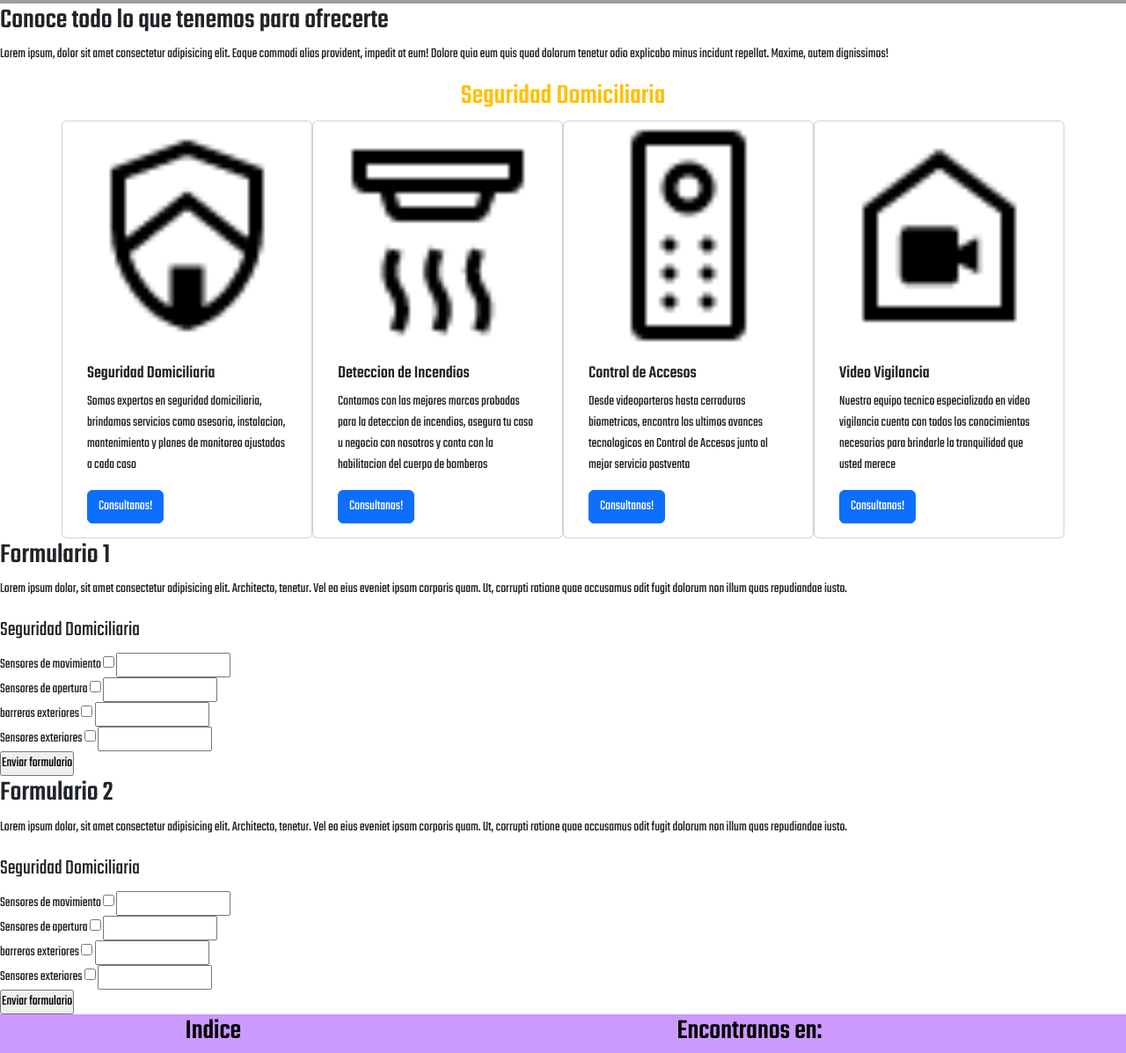
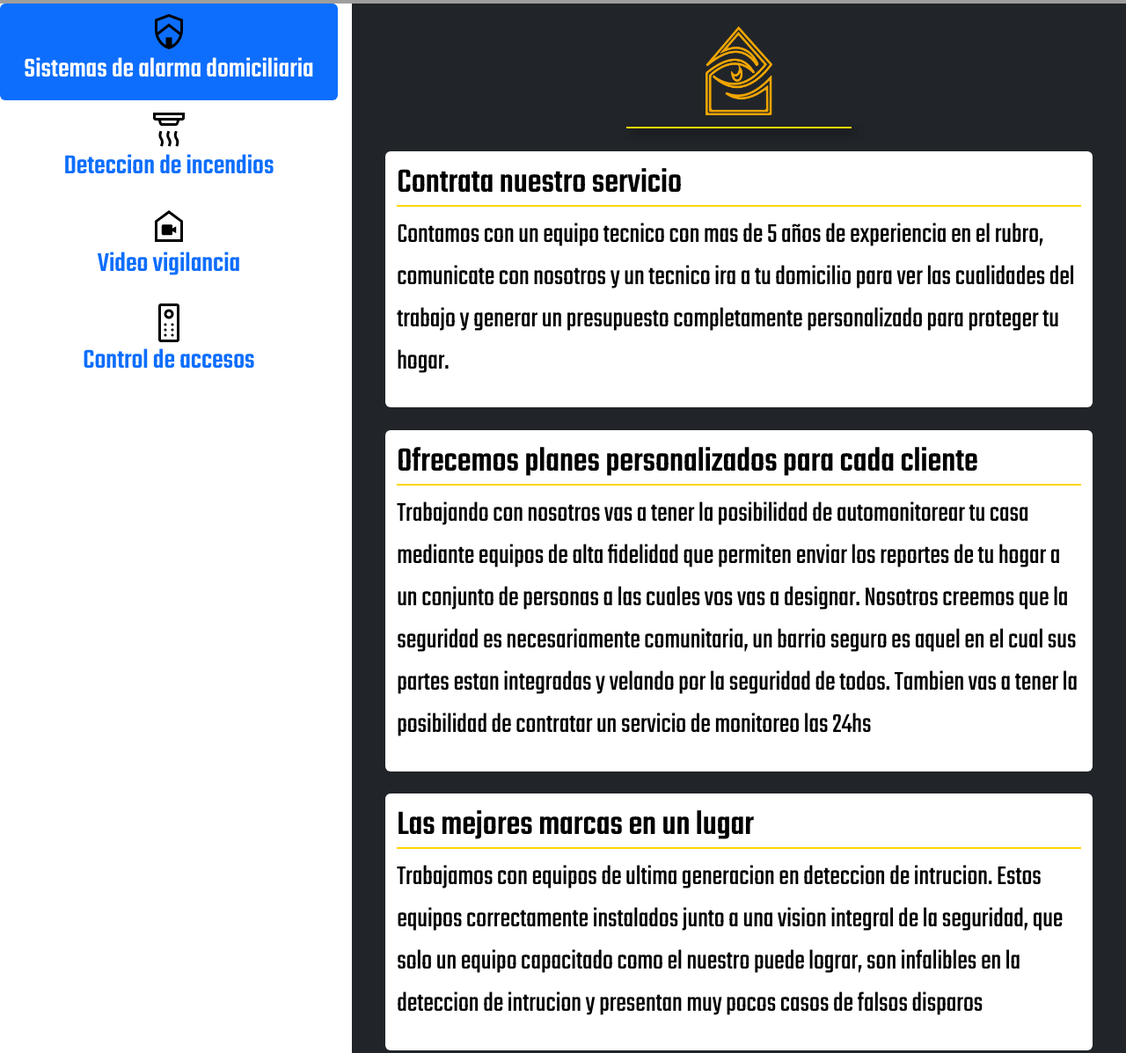
Before and after one commit to BornToBeSheep/pagina-web-seguridad, a website: page paginas/seguridad-domiciliaria.html in a window 1280 px wide. Shown: the part 598-1795 px from the top of the page at 88% size. Drawn offline with nearby package versions, Linux system fonts and the light colour scheme; grey boxes are pictures that could not be loaded.

Commit message:
Agrego contenido a seguridad domiciliaria, comienzo a trabajar con los titulos y algo de SEO

```diff
--- a/paginas/seguridad-domiciliaria.html
+++ b/paginas/seguridad-domiciliaria.html
@@ -4,6 +4,9 @@
     <meta charset="UTF-8">
     <meta http-equiv="X-UA-Compatible" content="IE=edge">
     <meta name="viewport" content="width=device-width, initial-scale=1.0">
+    <!-- SEO -->
+    <meta name="keywords" content="alarmas domiciliarias, Alarmas, seguridad, sistemas anti robo, seguridad domiciliaria, control, hogar, camaras, porteros, visores">
+    <meta name="description" content="Toda la seguridad para tu hogar en un lugar">
     <!-- Fuentes -->
     <link rel="preconnect" href="https://fonts.googleapis.com">
     <link rel="preconnect" href="https://fonts.gstatic.com" crossorigin>
@@ -56,127 +59,138 @@
             <p class="banner__parrafo">Asegura tu casa y volve a sentirte libre de disfrutarla</p>
             <button class="banner__button">Arma tu presupuesto</button>
         </section>
-        <section>
-            <div>
-                <div>
-                    <h2>Conoce todo lo que tenemos para ofrecerte</h2>
+
+        <div class="d-flex align-items-start">
+            <div class="nav flex-column nav-pills me-3" id="v-pills-tab" role="tablist" aria-orientation="vertical">
+                <button class="nav-link active button__content" id="v-pills-home-tab" data-bs-toggle="pill" data-bs-target="#v-pills-home" type="button" role="tab" aria-controls="v-pills-home" aria-selected="true">
+                    <img src="../recursos/icon__main/shield_with_house_FILL0_wght400_GRAD0_opsz48.png" alt="logo casa segura">
+                    <h2 class="button__span">Sistemas de alarma domiciliaria</h2>
+                </button>
+                <button class="nav-link button__content" id="v-pills-profile-tab" data-bs-toggle="pill" data-bs-target="#v-pills-profile" type="button" role="tab" aria-controls="v-pills-profile"  aria-selected="false">
+                    <img src="../recursos/icon__main/detector_smoke_FILL0_wght400_GRAD0_opsz48.png">
+                    <h2 class="button__span">Deteccion de incendios</h2>
+                </button>
+                </button>
+                <button class="nav-link" id="v-pills-messages-tab" data-bs-toggle="pill" data-bs-target="#v-pills-messages" type="button" role="tab" aria-controls="v-pills-messages" aria-selected="false">
+                    <img src="../recursos/icon__main/camera_indoor_FILL0_wght400_GRAD0_opsz48.png">
+                    <h2 class="button__span">Video vigilancia</h2>
+                </button>
+                </button>
+                <button class="nav-link" id="v-pills-settings-tab" data-bs-toggle="pill" data-bs-target="#v-pills-settings" type="button" role="tab" aria-controls="v-pills-settings" aria-selected="false">
+                    <img src="../recursos/icon__main/remote_gen_FILL0_wght400_GRAD0_opsz48.png">
+                    <h2 class="button__span">Control de accesos</h2>
+                </button>
             </div>
-                <div>
-                    <p>Lorem ipsum, dolor sit amet consectetur adipisicing elit. Eaque commodi alias provident, impedit at eum! Dolore quia eum quis quod dolorum tenetur odio explicabo minus incidunt repellat. Maxime, autem dignissimos!</p>
+            <div class="tab-content" id="v-pills-tabContent">
+                <section class="tab-pane fade show active info__section" id="v-pills-home" role="tabpanel" aria-labelledby="v-pills-home-tab">
+
+                    <article class="section__article">
+                        <div class="article__content">
+                            <div class="article__header">
+                                <img class="article__img" src="../recursos/logo-amarillo.png">
+                                <div class="break-line mx-auto"></div>
+                            </div>
+                            <div class="article__card rounded">
+                                <h4 class="article__subtitle">Contrata nuestro servicio</h4>
+                                <p class="article__parraf">
+                                        Contamos con un equipo tecnico con mas de 5 años de experiencia en el rubro, comunicate con nosotros y un tecnico ira a tu domicilio para ver las cualidades del trabajo y generar un presupuesto completamente personalizado para proteger tu hogar.
+                                </p>
                             </div>
                         </div>
-        </section>
-
-
-        <section class="container">
-            <h2 class="section__tittle text-center text-warning">Seguridad Domiciliaria</h2>
-            <div class="row ">
-                <div class="card col-lg-3 col-sm-6 col-xs-12">
-                    <img src="../recursos/icon__main/shield_with_house_FILL0_wght400_GRAD0_opsz48.png" class="card-img-top tarjeta__imagen" alt="Seguridad Domiciliaria">
-                    <div class="card-body">
-                        <h5 class="card-title">Seguridad Domiciliaria</h5>
-                        <p class="card-text">Somos expertos en seguridad domiciliaria, brindamos servicios como asesoria, instalacion, mantenimiento y planes de monitoreo ajustados a cada caso</p>
-                        <a href="#" class="btn btn-primary">Consultanos!</a>
+                        <div class="article__content">
+                            <div class="article__card rounded">
+                                <h4 class="article__subtitle">Ofrecemos planes personalizados para cada cliente</h4>
+                                <p class="article__parraf">
+                                    Trabajando con nosotros vas a tener la posibilidad de automonitorear tu casa mediante equipos de alta fidelidad que permiten enviar los reportes de tu hogar a un conjunto de personas a las cuales vos vas a designar. Nosotros creemos que la seguridad es necesariamente comunitaria, un barrio seguro es aquel en el cual sus partes estan integradas y velando por la seguridad de todos.
+                                    Tambien vas a tener la posibilidad de contratar un servicio de monitoreo las 24hs
+                                </p>
                             </div>
                         </div>
-                <div class="card col-lg-3 col-sm-6 col-xs-12">
-                    <img src="../recursos/icon__main/detector_smoke_FILL0_wght400_GRAD0_opsz48.png" class="card-img-top tarjeta__imagen" alt="Alarmas contra incendios">
-                    <div class="card-body">
-                        <h5 class="card-title">Deteccion de Incendios</h5>
-                        <p class="card-text">Contamos con las mejores marcas probadas para la deteccion de incendios, asegura tu casa u negocio con nosotros y conta con la habilitacion del cuerpo de bomberos</p>
-                        <a href="#" class="btn btn-primary">Consultanos!</a>
+                        <div class="article__content">
+                            <div class="article__card rounded">
+                                <h4 class="article__subtitle">Las mejores marcas en un lugar</h4>
+                                <p class="article__parraf">Trabajamos con equipos de ultima generacion en deteccion de intrucion. Estos equipos correctamente instalados junto a una vision integral de la seguridad, que solo un equipo capacitado como el nuestro puede lograr, son infalibles en la deteccion de intrucion y presentan muy pocos casos de falsos disparos</p>
                             </div>
                         </div>
-                <div class="card col-lg-3 col-sm-6 col-xs-12">
-                    <img src="../recursos/icon__main/remote_gen_FILL0_wght400_GRAD0_opsz48.png" class="card-img-top tarjeta__imagen" alt="Seguridad Domiciliaria">
-                    <div class="card-body">
-                        <h5 class="card-title">Control de Accesos</h5>
-                        <p class="card-text">Desde videoporteros hasta cerraduras biometricas, encontra los ultimos avances tecnologicos en Control de Accesos junto al mejor servicio postventa</p>
-                        <a href="#" class="btn btn-primary">Consultanos!</a>
+                    </article>
+                </section>
+                <section class="tab-pane fade" id="v-pills-profile" role="tabpanel" aria-labelledby="v-pills-profile-tab">
+                    <!-- Comienzo del articulo "Deteccion de incendios" -->
+                    <article class="section__article">
+                        <div class="article__content">
+                            <div class="article__header">
+                                <img class="article__img" src="../recursos/logo-amarillo.png">
+                                <div class="break-line mx-auto"></div>
+                            </div>
+                            <div class="article__card rounded">
+                                <h4 class="article__subtitle">Deteccion de gases</h4>
+                                <p class="article__parraf">
+                                Nuestros servicios incluyen la posibilidad de incluir sensores de gases tales como el dioxido de carbono, el gas natural y el gas envasado. La importancia de contar con estos equipos en tu hogar creemos que es crucial
+                                </p>
                             </div>
                         </div>
-                <div class="card col-lg-3 col-sm-6 col-xs-12">
-                    <img src="../recursos/icon__main/camera_indoor_FILL0_wght400_GRAD0_opsz48.png" class="card-img-top tarjeta__imagen" alt="Seguridad Domiciliaria">
-                    <div class="card-body">
-                        <h5 class="card-title">Video Vigilancia</h5>
-                        <p class="card-text">Nuestro equipo tecnico especializado en video vigilancia cuenta con todos los conocimientos necesarios para brindarle la tranquilidad que usted merece</p>
-                        <a href="#" class="btn btn-primary">Consultanos!</a>
+                        <div class="article__content">
+                            <div class="article__card rounded">
+                                <h4 class="article__subtitle">Sensores de humo</h4>
+                                <p class="article__parraf">
+                                los modelos de detectores con los que trabajamos usan una fuente de luz LED infrarroja y un fotodiodo de silicona para medir la luz en una cámara. Una delgada pantalla cubre la cámara para reducir la acumulación de polvo, y así minimizar las falsas alarmas. Durante un incendio, las partículas de humo reflejan la
+                                luz en el fotodiodo. Cuando las mediciones del fotodiodo superan el umbral de alarma, el detector emite una señal que indica la presencia de una condición de alarma.
+                                </p>
+                            </div>
+                        </div>
+                    </article>
+                </section>
+                <div class="tab-pane fade" id="v-pills-messages" role="tabpanel" aria-labelledby="v-pills-messages-tab">
+                    <article class="section__article">
+                        <div class="article__content">
+                            <div class="article__header">
+                                <img class="article__img" src="../recursos/logo-amarillo.png">
+                                <div class="break-line mx-auto"></div>
+                            </div>
+                            <div class="article__card rounded">
+                                <h4 class="article__subtitle">Video vigilancia</h4>
+                                <p class="article__parraf">
+                                Nuestro equipo especializado en video vigilancia esta constantemente capacitandose y conociendo los principales productos que se ofrecen en el mercado. Esta pasion nos pone un paso adelante de toda la competencia ya que nos permite realizar instalaciones que brindan una seguridad superior como por ejemplo sistemas que incorporen reconocimiento de patentes
+                                </p>
+                            </div>
+                        </div>
+                        <div class="article__content">
+                            <div class="article__card rounded">
+                                <h4 class="article__subtitle">Equipos full color y vision nocturna</h4>
+                                <p class="article__parraf">
+                                Trabajamos con las principales marcas mundiales del sector, ello nos brinda la posibilidad de llevarles los productos de mayor tecnologia y brindar un servicio excelente
+                                </p>
+                            </div>
+                        </div>
+                    </article>
+                </div>
+                <div class="tab-pane fade" id="v-pills-settings" role="tabpanel" aria-labelledby="v-pills-settings-tab">
+                    <article class="section__article">
+                        <div class="article__content">
+                            <div class="article__header">
+                                <img class="article__img" src="../recursos/logo-amarillo.png">
+                                <div class="break-line mx-auto"></div>
+                            </div>
+                            <div class="article__card rounded">
+                                <h4 class="article__subtitle">video porteros</h4>
+                                <p class="article__parraf">
+                                Trabajamos con equipos con excelente definicion que permiten el reconocimiento de rostros de forma segura. La conectividad de estos elementos permite visualizar a traves de tu celular o tablet el exterior de tu hogar, tambien esta la opcion de integrar al sistema monitores fijos.
+                                </p>
+                            </div>
+                        </div>
+                        <div class="article__content">
+                            <div class="article__card rounded">
+                                <h4 class="article__subtitle">Ingresa a tu hogar de forma inteligente</h4>
+                                <p class="article__parraf">
+                                Las entraderas son el tipo de asalto mas denunciado del pais por eso creemos que la integracion de elementos de seguridad contribuyen a la proteccion esencial con la que debe contar una familia hoy. Desde avisos de llegada hasta la automatizacion de entradas y el acceso biometrico nuestra empresa cuenta con los conocimientos necesarios para brindar la mejor proteccion para su familia
+                                </p>
+                            </div>
+                        </div>
+                    </article>
                 </div>
             </div>
         </div>
-        </section>
-        <section>
-            <div class="form__section">
-                <div class="form__tittle">
-                    <h2>Formulario 1</h2>
-                </div>
-                <div class="form__paragraph">
-                    <p>Lorem ipsum dolor, sit amet consectetur adipisicing elit. Architecto, tenetur. Vel ea eius eveniet ipsam corporis quam. Ut, corrupti ratione quae accusamus odit fugit dolorum non illum quas repudiandae iusto.</p>
-                </div>
-                <div class="form__form">
-                    <form>
-                        <fieldset>
-                            <legend>Seguridad Domiciliaria</legend>
-                                <div class="form__firstItem">
-                                    <label>Sensores de movimiento</label>   <input type="checkbox">
-                                    <label></label><input type="number">
-                                </div>
-                                <div class="form_secondItem">
-                                    <label>Sensores de apertura</label> <input type="checkbox">
-                                    <label></label><input type="number">
-                                </div>
-                                <div class="form__thirdItem">
-                                    <label>barreras exteriores</label> <input type="checkbox">
-                                    <label></label><input type="number">
-                                </div>
-                                <div class="form__fourthItem">
-                                    <label>Sensores exteriores</label> <input type="checkbox">
-                                    <label></label><input type="number">
-                                </div>
-                        </fieldset>
-                        <input type="submit" value="Enviar formulario">
-                    </form>
-                </div>
-            </div>
-        </section>
-
-
-        <section>
-            <div class="form__section">
-                <div class="form__tittle">
-                    <h2>Formulario 2</h2>
-                </div>
-                <div class="form__paragraph">
-                    <p>Lorem ipsum dolor, sit amet consectetur adipisicing elit. Architecto, tenetur. Vel ea eius eveniet ipsam corporis quam. Ut, corrupti ratione quae accusamus odit fugit dolorum non illum quas repudiandae iusto.</p>
-                </div>
-                <div class="form__form">
-                    <form>
-                        <fieldset>
-                            <legend>Seguridad Domiciliaria</legend>
-                                <div class="form__firstItem">
-                                    <label>Sensores de movimiento</label>   <input type="checkbox">
-                                    <label></label><input type="number">
-                                </div>
-                                <div class="form_secondItem">
-                                    <label>Sensores de apertura</label> <input type="checkbox">
-                                    <label></label><input type="number">
-                                </div>
-                                <div class="form__thirdItem">
-                                    <label>barreras exteriores</label> <input type="checkbox">
-                                    <label></label><input type="number">
-                                </div>
-                                <div class="form__fourthItem">
-                                    <label>Sensores exteriores</label> <input type="checkbox">
-                                    <label></label><input type="number">
-                                </div>
-                        </fieldset>
-                        <input type="submit" value="Enviar formulario">
-                    </form>
-                </div>
-            </div>
-        </section>
     </main>
-
 
     <!-- Comienzo footer -->
     <footer>
--- /dev/null
+++ b/scss/_tabsandpills.scss
@@ -0,0 +1,49 @@
+.button__content{
+    width: 30vw;
+    .button{
+        &__img{
+
+        }
+        &__span{
+
+        }
+    }
+}
+
+.section__article{
+    background-color: rgb(33,37,41);
+    color: black;
+
+    font-size: 2rem;
+    padding: 1vw;
+    .article__content{
+        text-align: center;
+        .article{
+            &__header{
+                .article__img{
+                    width: 6vw;
+                    margin: 1vw;
+                }
+            }
+            &__title{
+                font-size: 3rem;
+            }
+            &__card{
+                background-color: white;
+                margin: 2vw;
+                padding: 1vw;
+
+
+                text-align: start;
+                .article{
+                    &__subtitle{
+                        font-size: 2.5rem;
+                        border-bottom: 0.2vw solid gold;
+                    }
+                    &__parraf{
+                    }
+                }
+            }
+        }
+    }
+}
--- a/scss/styles.scss
+++ b/scss/styles.scss
@@ -1,6 +1,8 @@
 @import "variables";
+@import "operators";
 @import "footer";
 @import "banner";
+@import "tabsandpills";
 
 *{
     margin: 0px;
@@ -38,15 +40,32 @@
 }
 
 /*              SECTION CARDS           */
-.section__card{
-    transition: all 500ms ease-out;
-    opacity: 50%;
+
+.section__title{
+    text-shadow:5px 5px 10px black;
+    border-bottom-left-radius: 12px;
 }
-.section__card:hover{
-    transform: scale(1.05);
-    opacity: 100%;
+.break-line{
+    border: 1px solid gold;
+    width: 30%;
+    box-shadow:5px 5px 10px black;
 }
-
+.section__content{
+    .section{
+        &__card{
+            transition: all 500ms ease-out;
+            box-shadow: 5px 5px 30px black;
+            .section__img{
+                margin: 1rem;
+                height: 7rem;
+            }
+        }
+        &__card:hover{
+            transform: scale(1.05);
+            opacity: 100%;
+        }
+    }
+}
 /*          MEDIA QUERIES CELULAR          */
 @media (min-width: 320px) and (max-width: 575px) {
         .footer__social{
```
Also changed, not shown: index.html (+20 -19 lines), scss/_banner.scss (+3 -10 lines), scss/_operators.scss (added, +7 -0 lines), css/styles.css, recursos/banner/pixasquare-4ojhpgKpS68-unsplash.jpg (added), recursos/icon__main/eye-solid.svg (added), recursos/icon__main/fingerprint-solid.svg (added), recursos/icon__main/house-fire-solid.svg (added), recursos/icon__main/house-lock-solid.svg (added), 1 other file. Lines whose indentation alone changed are shown as unchanged.
